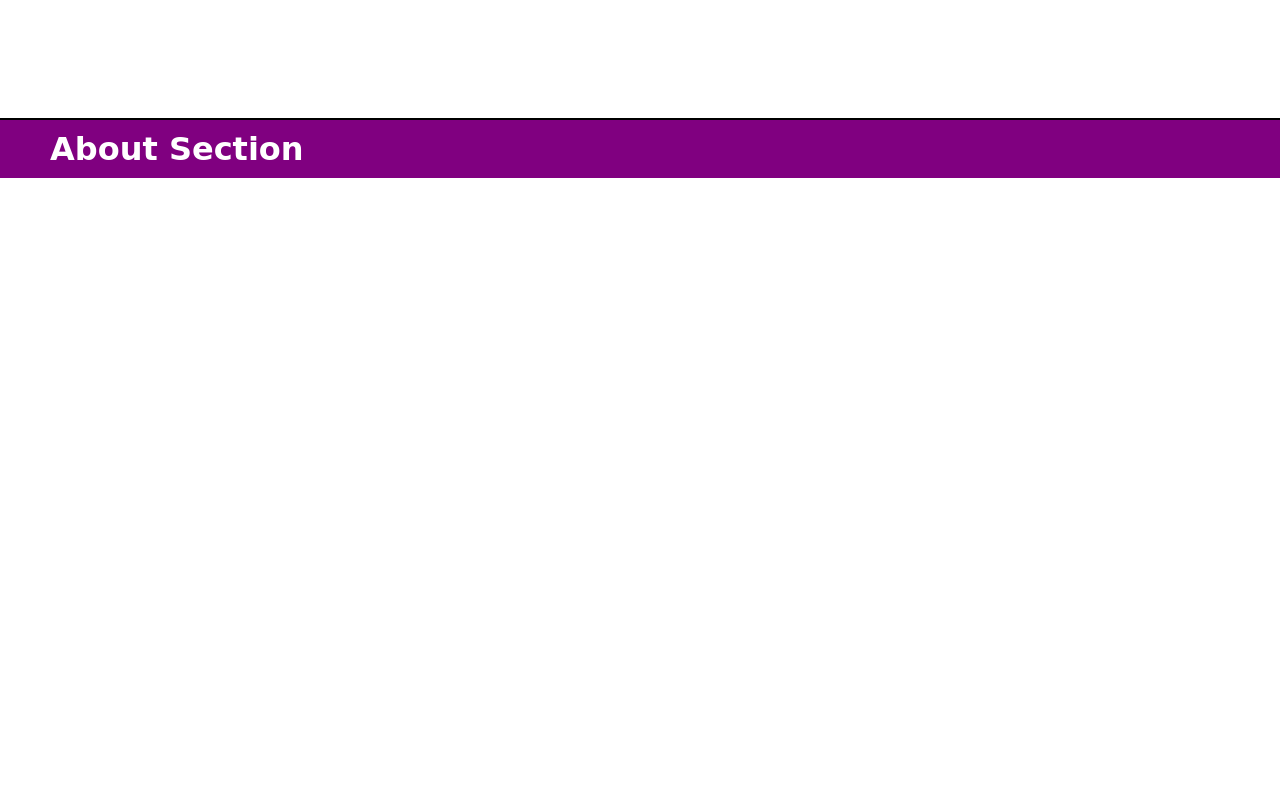
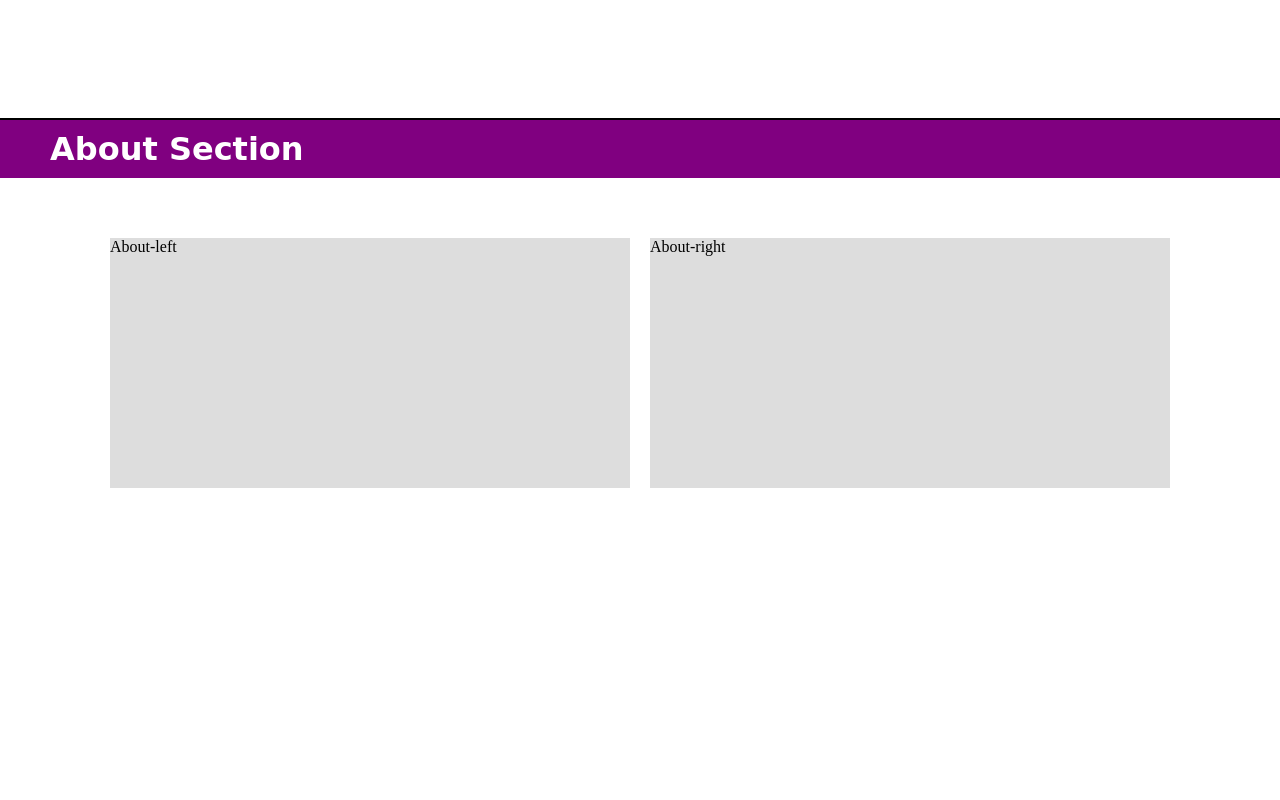
Before and after one commit to A-Al-Mamun/All_In_One, a plain HTML site: page index.html in a window 1280 px wide. Shown: the part 1480-2280 px from the top of the page. Drawn offline with Linux system fonts and the light colour scheme; a web font is replaced by a local one.

Commit message:
About 01 section Simple Design

```diff
--- a/assets/css/style.css
+++ b/assets/css/style.css
@@ -22,6 +22,7 @@ body{
     position: relative;
 }
 .section{
+    max-width: 100%;
     height: 100vh;
     border-bottom: 2px solid #000;
 }
@@ -272,6 +273,24 @@ hr{
 
 /* Header Section End */
 
+/* About Section Start */
+.abouts{
+    max-width: 100%;
+    padding: 50px 100px;
+}
+.about1{
+    display: flex;
+    justify-content: space-between;
+}
+.about1-left,
+.about1-right{
+    width: 90%;
+    height: 250px;
+    background: #ddd;
+    margin: 10px;
+}
+/* About Section End */
+
 /* Card Section Start */
 .cards{
     max-width: 100%;
@@ -331,14 +350,17 @@ hr{
 
 /* Footer Section Start */
 .footer{
+    max-width: 100%;
     margin: 20px 0;
     padding: 50px 100px;
     background: #000;
 }
 .footer1-top{
-    display: grid;
-    grid-template-columns: repeat(4, 1fr);
-    grid-column-gap: 3rem;
+    display: flex;
+
+}
+.foo1-top-item{
+    margin: 0 10px;
 }
 .foo1-top-item>a{
     display: inline-block;
--- a/index.html
+++ b/index.html
@@ -106,6 +106,13 @@
     <!-- About Design Section Start -->
     <div class="section" id="about">
         <h1 class="sec-title font-sevillana">About Section</h1>
+
+        <div class="abouts">
+            <div class="about1">
+                <div class="about1-left">About-left</div>
+                <div class="about1-right">About-right</div>
+            </div>
+        </div>
     </div>
     <!-- About Design Section End -->
 
```
